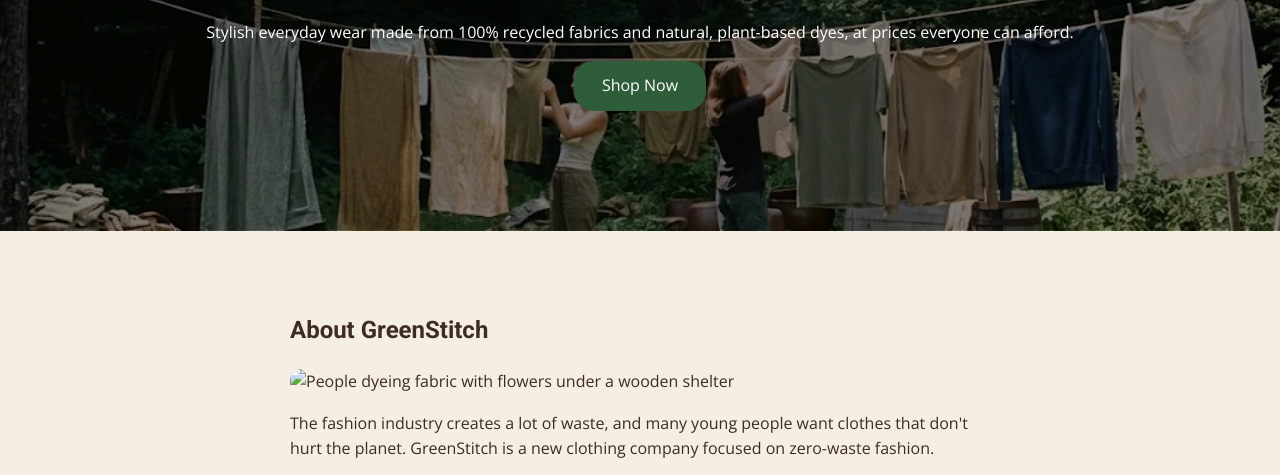
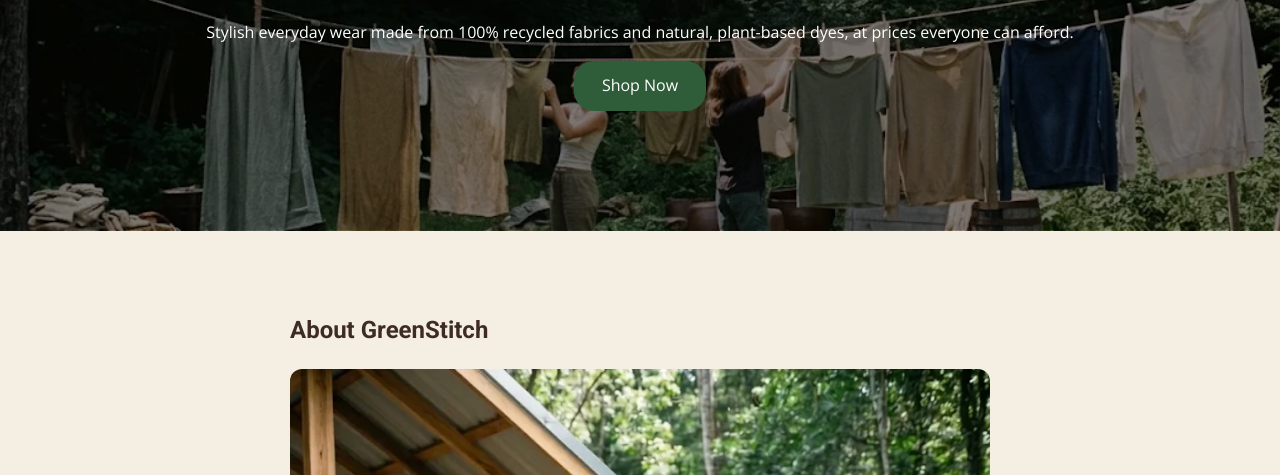
Before and after one commit to keitu07/balistoy-website, a plain HTML site: page index.html in a window 1280 px wide. Shown: the part 301-776 px from the top of the page. Drawn offline with nearby package versions, Linux system fonts and the light colour scheme; files whose address does not match are found by name.

Commit message:
Update index.html

```diff
--- a/index.html
+++ b/index.html
@@ -39,7 +39,7 @@
         <!-- About Section -->
         <section class="about">
             <h2>About GreenStitch</h2>
-            <img src="images/cook.jpg" alt="People dyeing fabric with flowers under a wooden shelter">
+            <img src="css/images/cook.jpg" alt="People dyeing fabric with flowers under a wooden shelter">
             <p>The fashion industry creates a lot of waste, and many young people want clothes that don't hurt the
                 planet. GreenStitch is a new clothing company focused on zero-waste fashion.</p>
             <p>Our t-shirts, hoodies, and pants are made from recycled fabrics and colored with plant-based dyes.</p>
```
